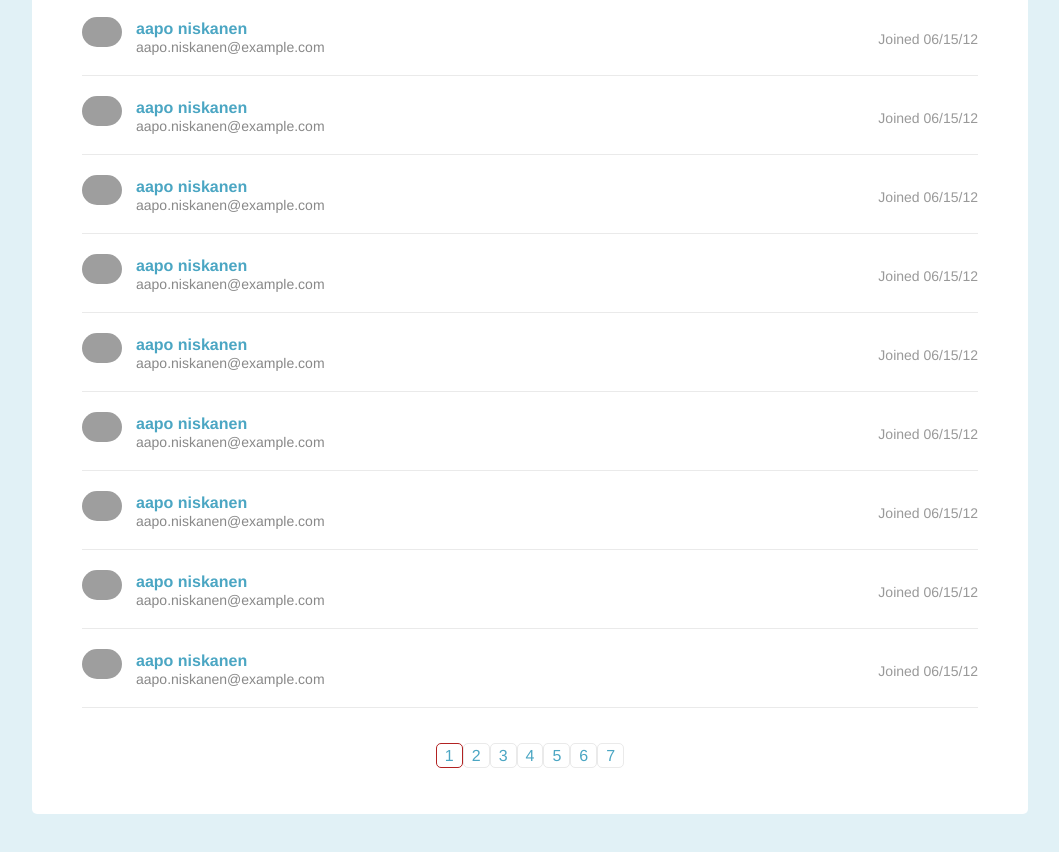
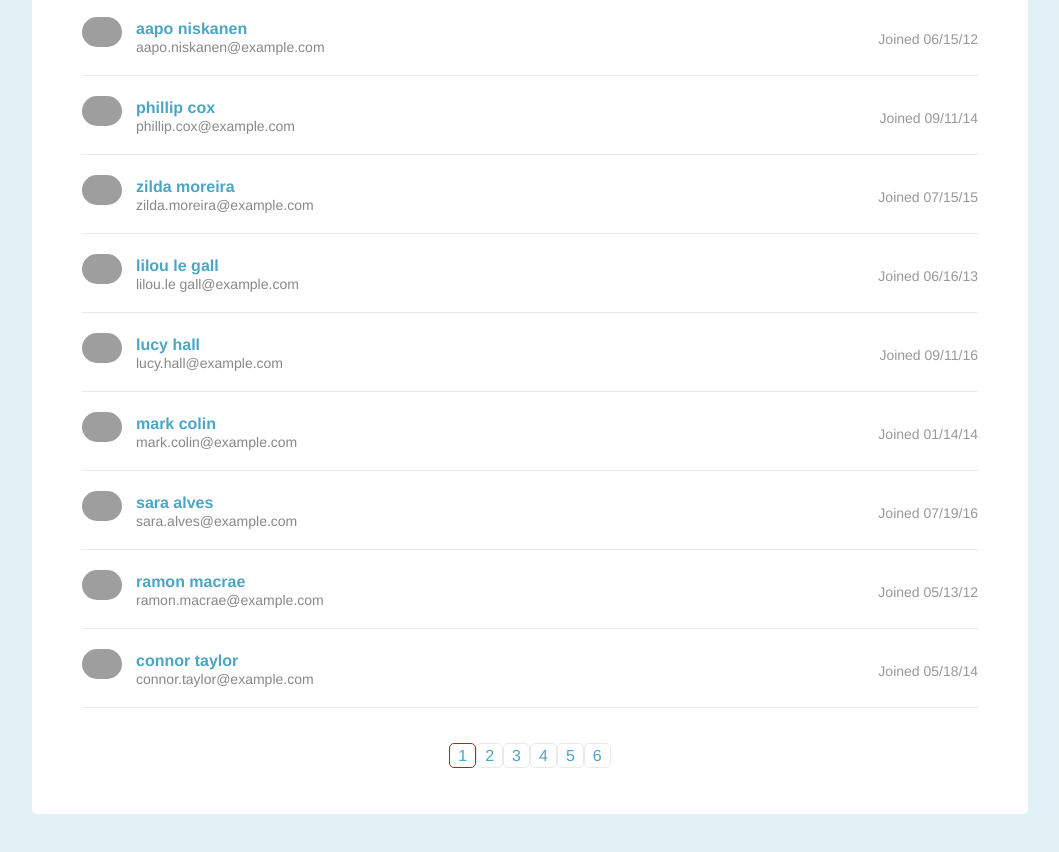
Before and after one commit to krob79/ProjectTwo, a plain HTML site: page index.html in a window 1280 px wide. Shown: the part 204-1056 px from the top of the page, without its empty margins (110-1169 px from the left). Drawn offline with Linux system fonts and the light colour scheme; grey boxes are pictures that could not be loaded.

```diff
--- a/index.html
+++ b/index.html
@@ -23,116 +23,6 @@
             </div>
             <div class="joined-details">
                    <span class="date">Joined 07/15/15</span>
-           </div>
-        </li>
-        <li class="student-item cf">
-            <div class="student-details">
-                <img class="avatar" src="https://randomuser.me/api/portraits/thumb/men/75.jpg">
-                <h3>aapo niskanen</h3>
-                <span class="email">aapo.niskanen@example.com</span>
-            </div>
-            <div class="joined-details">
-                   <span class="date">Joined 06/15/12</span>
-           </div>
-        </li>
-        <li class="student-item cf">
-            <div class="student-details">
-                <img class="avatar" src="https://randomuser.me/api/portraits/thumb/men/75.jpg">
-                <h3>aapo niskanen</h3>
-                <span class="email">aapo.niskanen@example.com</span>
-            </div>
-            <div class="joined-details">
-                   <span class="date">Joined 06/15/12</span>
-           </div>
-        </li>
-        <li class="student-item cf">
-            <div class="student-details">
-                <img class="avatar" src="https://randomuser.me/api/portraits/thumb/men/75.jpg">
-                <h3>aapo niskanen</h3>
-                <span class="email">aapo.niskanen@example.com</span>
-            </div>
-            <div class="joined-details">
-                   <span class="date">Joined 06/15/12</span>
-           </div>
-        </li>
-        <li class="student-item cf">
-            <div class="student-details">
-                <img class="avatar" src="https://randomuser.me/api/portraits/thumb/men/75.jpg">
-                <h3>aapo niskanen</h3>
-                <span class="email">aapo.niskanen@example.com</span>
-            </div>
-            <div class="joined-details">
-                   <span class="date">Joined 06/15/12</span>
-           </div>
-        </li>
-        <li class="student-item cf">
-            <div class="student-details">
-                <img class="avatar" src="https://randomuser.me/api/portraits/thumb/men/75.jpg">
-                <h3>aapo niskanen</h3>
-                <span class="email">aapo.niskanen@example.com</span>
-            </div>
-            <div class="joined-details">
-                   <span class="date">Joined 06/15/12</span>
-           </div>
-        </li>
-        <li class="student-item cf">
-            <div class="student-details">
-                <img class="avatar" src="https://randomuser.me/api/portraits/thumb/men/75.jpg">
-                <h3>aapo niskanen</h3>
-                <span class="email">aapo.niskanen@example.com</span>
-            </div>
-            <div class="joined-details">
-                   <span class="date">Joined 06/15/12</span>
-           </div>
-        </li>
-        <li class="student-item cf">
-            <div class="student-details">
-                <img class="avatar" src="https://randomuser.me/api/portraits/thumb/men/75.jpg">
-                <h3>aapo niskanen</h3>
-                <span class="email">aapo.niskanen@example.com</span>
-            </div>
-            <div class="joined-details">
-                   <span class="date">Joined 06/15/12</span>
-           </div>
-        </li>
-        <li class="student-item cf">
-            <div class="student-details">
-                <img class="avatar" src="https://randomuser.me/api/portraits/thumb/men/75.jpg">
-                <h3>aapo niskanen</h3>
-                <span class="email">aapo.niskanen@example.com</span>
-            </div>
-            <div class="joined-details">
-                   <span class="date">Joined 06/15/12</span>
-           </div>
-        </li>
-        <li class="student-item cf">
-            <div class="student-details">
-                <img class="avatar" src="https://randomuser.me/api/portraits/thumb/men/75.jpg">
-                <h3>aapo niskanen</h3>
-                <span class="email">aapo.niskanen@example.com</span>
-            </div>
-            <div class="joined-details">
-                   <span class="date">Joined 06/15/12</span>
-           </div>
-        </li>
-        <li class="student-item cf">
-            <div class="student-details">
-                <img class="avatar" src="https://randomuser.me/api/portraits/thumb/men/75.jpg">
-                <h3>aapo niskanen</h3>
-                <span class="email">aapo.niskanen@example.com</span>
-            </div>
-            <div class="joined-details">
-                   <span class="date">Joined 06/15/12</span>
-           </div>
-        </li>
-        <li class="student-item cf">
-            <div class="student-details">
-                <img class="avatar" src="https://randomuser.me/api/portraits/thumb/men/75.jpg">
-                <h3>aapo niskanen</h3>
-                <span class="email">aapo.niskanen@example.com</span>
-            </div>
-            <div class="joined-details">
-                   <span class="date">Joined 06/15/12</span>
            </div>
         </li>
         <li class="student-item cf">
```
